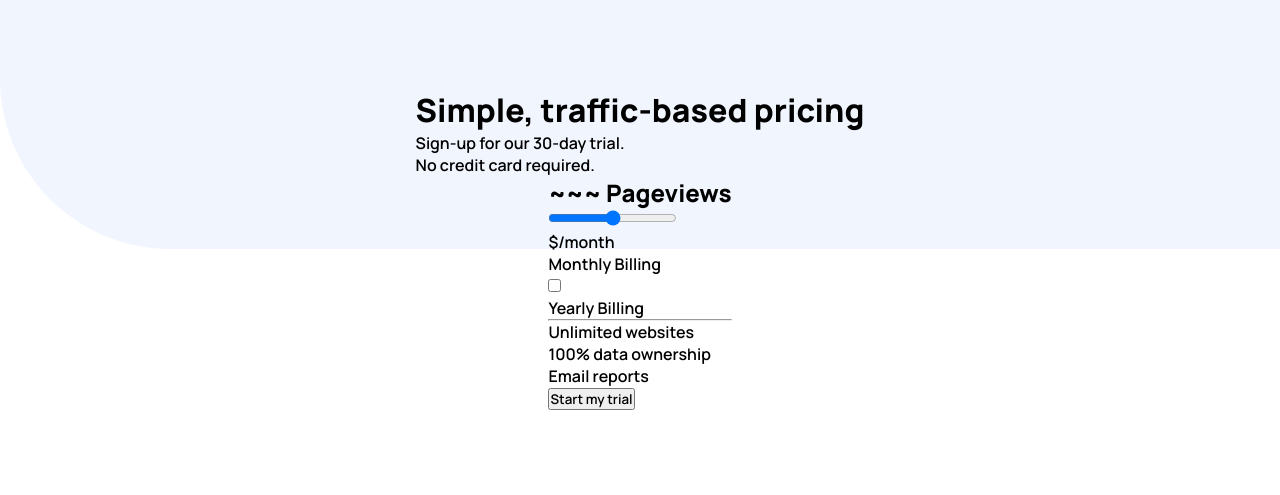
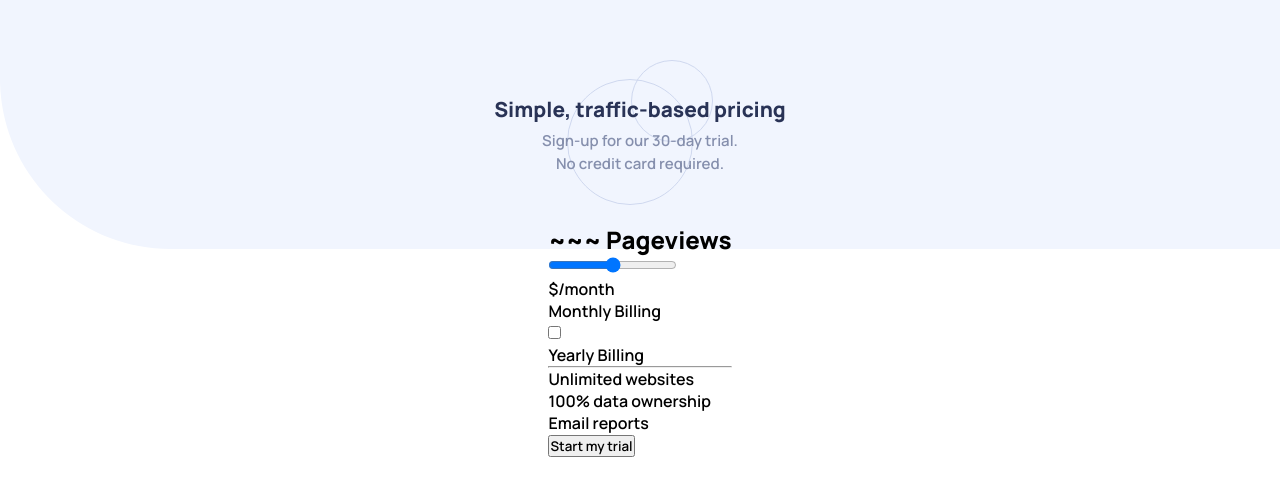
Before and after one commit to amrmabdelazeem/interactive-pricing-component, a plain HTML site: page index.html in a window 1280 px wide. Shown: the part 151-646 px from the top of the page. Drawn offline with Linux system fonts and the light colour scheme.

Commit message:
Style header

```diff
--- a/styles/style.scss
+++ b/styles/style.scss
@@ -1 +1,21 @@
 @import 'variables', 'utils';
+
+header{
+    background-image: url(/images/pattern-circles.svg);
+    background-repeat: no-repeat;
+    background-position: center;
+    padding: 3rem 0;
+
+    h1{
+        font-size: 1.3rem;
+        color: $text-cta-bg;
+        line-height: 2;
+    }
+
+    p{
+        font-size: $body-fontsize;
+        color: $text;
+        text-align: center;
+        line-height: 1.5;
+    }
+}
```
Also changed, not shown: styles/style.css, 1 other file.
